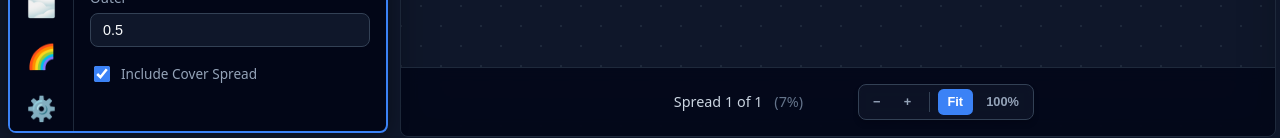
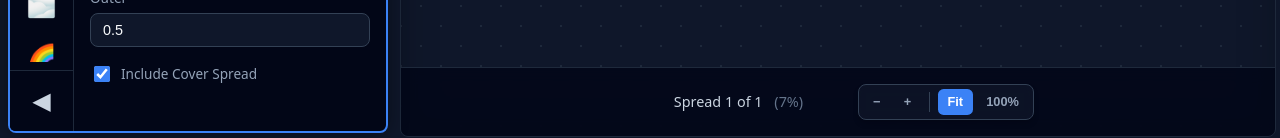
Before and after one commit to puskarwagle/magzine-designer, a Svelte app: page / in a window 1280 px wide. Shown: the part 659-797 px from the top of the page. Built offline with nearby package versions, Linux system fonts and the light colour scheme.

Commit message:
sidebar collapse

```diff
--- a/src/renderer/src/components/sidebar/Sidebar.svelte
+++ b/src/renderer/src/components/sidebar/Sidebar.svelte
@@ -113,6 +113,7 @@
     z-index: 20;
     position: relative;
     height: calc(100vh - 1rem); /* Full height minus margins */
+    transition: width 0.3s cubic-bezier(0.4, 0, 0.2, 1), min-width 0.3s cubic-bezier(0.4, 0, 0.2, 1), max-width 0.3s cubic-bezier(0.4, 0, 0.2, 1);
   }
 
   .sidebar-nav {
@@ -137,6 +138,9 @@
     padding: 1rem;
     overflow-y: auto;
     overflow-x: hidden;
+    transition: opacity 0.2s ease, visibility 0.2s ease, padding 0.3s ease;
+    opacity: 1;
+    visibility: visible;
   }
 
   /* Custom Scrollbar for Content */
@@ -167,6 +171,7 @@
     max-height: 80vh;
     align-self: stretch;
     flex-direction: column;
+    transition: height 0.3s cubic-bezier(0.4, 0, 0.2, 1), min-height 0.3s cubic-bezier(0.4, 0, 0.2, 1), max-height 0.3s cubic-bezier(0.4, 0, 0.2, 1);
   }
 
   :global(#app-container.menu-top) .sidebar-nav,
@@ -188,7 +193,12 @@
   }
 
   :global(#app-container.menu-collapsed) .sidebar-content {
-    display: none; /* Hide content when collapsed */
+    opacity: 0;
+    visibility: hidden;
+    padding-left: 0;
+    padding-right: 0;
+    flex: 0 0 0px;
+    pointer-events: none;
   }
 
   :global(#app-container.menu-collapsed.menu-top) .sidebar,
--- a/src/renderer/src/components/sidebar/SidebarNav.svelte
+++ b/src/renderer/src/components/sidebar/SidebarNav.svelte
@@ -1,5 +1,5 @@
 <script>
-  import { currentMenuStore } from '../../stores/ui.js';
+  import { currentMenuStore, uiSettingsStore } from '../../stores/ui.js';
 
   const menuItems = [
     { id: 'folder', label: 'Images', icon: '📁' },
@@ -21,6 +21,14 @@
 
   function selectMenu(id) {
     currentMenuStore.set(id);
+    // Auto-expand if collapsed and a menu is clicked
+    if ($uiSettingsStore.menuCollapsed) {
+      uiSettingsStore.update(s => ({ ...s, menuCollapsed: false }));
+    }
+  }
+
+  function toggleCollapse() {
+    uiSettingsStore.update(s => ({ ...s, menuCollapsed: !s.menuCollapsed }));
   }
 </script>
 
@@ -35,6 +43,15 @@
         <span class="nav-icon">{item.icon}</span>
       </button>
     {/each}
+  </div>
+  <div class="nav-footer">
+    <button
+      class="nav-btn collapse-btn { $uiSettingsStore.menuCollapsed ? 'is-collapsed' : '' }"
+      on:click={toggleCollapse}
+      title="Toggle Sidebar"
+    >
+      <span class="nav-icon">◀</span>
+    </button>
   </div>
 </nav>
 
@@ -54,8 +71,7 @@
     overflow-y: auto;
     overflow-x: hidden;
     padding: 0 4px;
-    height: 100%;
-    max-height: none;
+    flex: 1;
     align-items: center;
   }
 
@@ -84,6 +100,25 @@
     max-height: none;
     padding-right: 0;
     padding-bottom: 4px;
+  }
+
+  .nav-footer {
+    display: flex;
+    justify-content: center;
+    padding-top: 0.5rem;
+    margin-top: 0.5rem;
+    border-top: 1px solid #1e293b;
+  }
+
+  :global(#app-container.menu-top) .nav-footer,
+  :global(#app-container.menu-bottom) .nav-footer {
+    border-top: none;
+    border-left: 1px solid #1e293b;
+    padding-top: 0;
+    margin-top: 0;
+    padding-left: 0.5rem;
+    margin-left: 0.5rem;
+    align-items: center;
   }
 
   .nav-btn {
@@ -125,10 +160,31 @@
     box-shadow: 0 4px 12px rgba(37, 99, 235, 0.2);
   }
 
+  .nav-btn:active {
+    transform: scale(0.95);
+  }
+
   .nav-icon {
     display: flex;
     align-items: center;
     justify-content: center;
     font-size: 1.5rem;
+    transition: transform 0.3s cubic-bezier(0.4, 0, 0.2, 1);
+  }
+
+  .collapse-btn {
+    color: #cbd5e1;
+  }
+
+  .collapse-btn.is-collapsed .nav-icon {
+    transform: rotate(180deg);
+  }
+
+  :global(#app-container.menu-top) .collapse-btn.is-collapsed .nav-icon {
+    transform: rotate(-90deg);
+  }
+
+  :global(#app-container.menu-bottom) .collapse-btn.is-collapsed .nav-icon {
+    transform: rotate(90deg);
   }
 </style>
```
